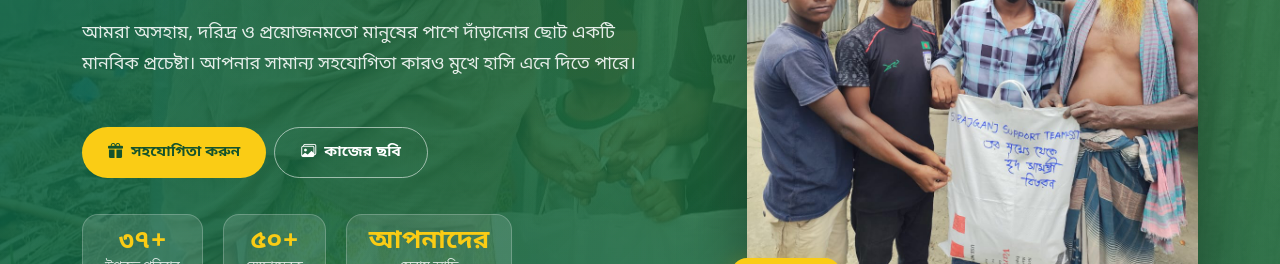
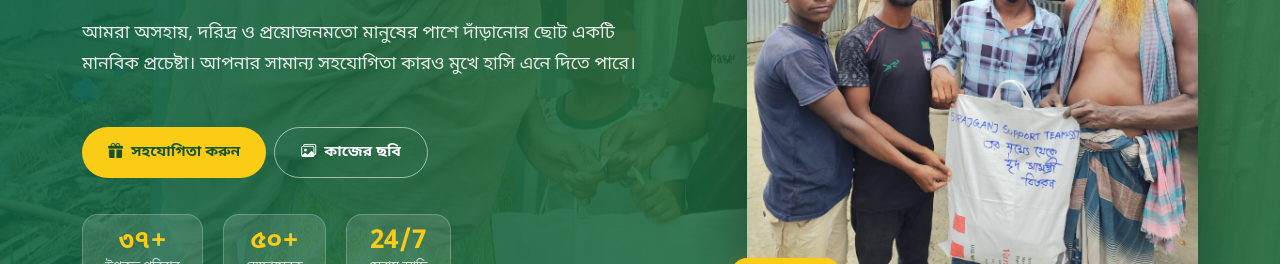
Before and after one commit to dreamstealer143-star/Sst, a plain HTML site: page index.html in a window 1280 px wide. Shown: the part 536-800 px from the top of the page. Drawn offline with nearby package versions, Linux system fonts and the light colour scheme.

Commit message:
Update index.html

```diff
--- a/index.html
+++ b/index.html
@@ -231,7 +231,7 @@
             <div class="hero-stats">
               <div class="hero-stat"><div class="num">৩৭+</div><div class="lbl">উপকৃত পরিবার</div></div>
               <div class="hero-stat"><div class="num">৫০+</div><div class="lbl">স্বেচ্ছাসেবক</div></div>
-              <div class="hero-stat"><div class="num">আপনাদের</div><div class="lbl">সেবায় আছি</div></div>
+              <div class="hero-stat"><div class="num">24/7</div><div class="lbl">সেবায় আছি</div></div>
             </div>
           </div>
           <div class="col-lg-5" data-aos="fade-left" data-aos-delay="150">
```
